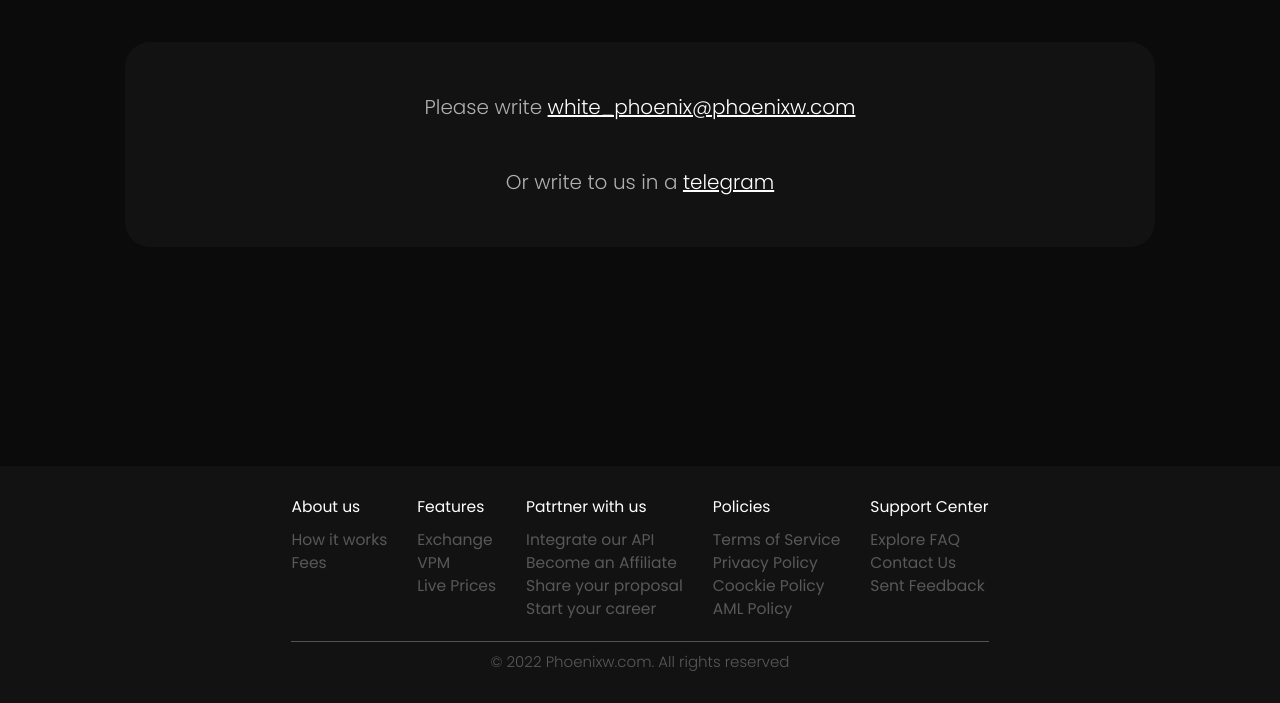
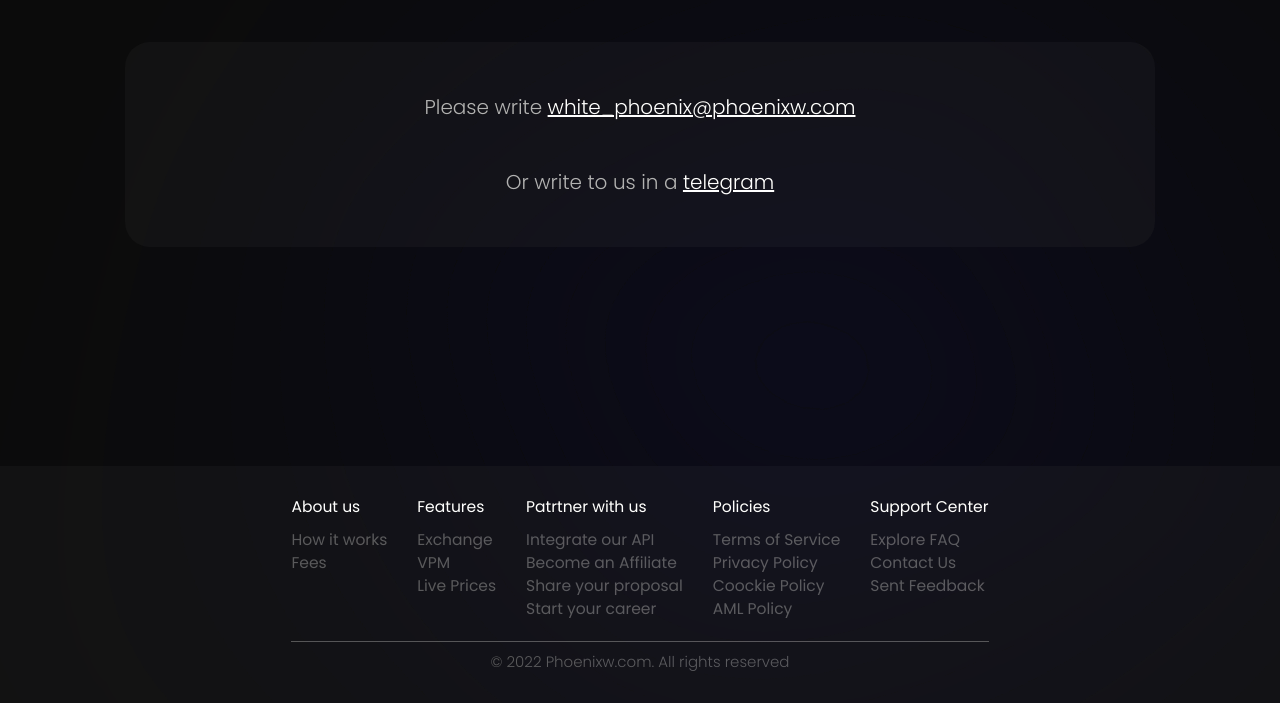
Before and after one commit to chyVacheck/white_proenix, a React app: page /Support in a window 1280 px wide. Shown: the part 97-800 px from the top of the page. Built offline with nearby package versions, Linux system fonts and the light colour scheme.

Commit message:
Add style Support: добавить фон

```diff
--- a/src/Pages/Main/Support/Support.css
+++ b/src/Pages/Main/Support/Support.css
@@ -5,6 +5,25 @@
   display: flex;
   flex-direction: column;
   align-items: center;
+}
+
+.support::before {
+  content: "";
+  width: 437.94px;
+  height: 677.04px;
+  z-index: 0;
+  position: absolute;
+  background: radial-gradient(
+      34.08% 34.22% at 66% 27.65%,
+      #7c75ff 0%,
+      rgba(72, 78, 183, 0) 100%,
+      rgba(159, 167, 255, 0) 100%
+    )
+    /* warning: gradient uses a rotation that is not supported by CSS and may not behave as expected */;
+  mix-blend-mode: color-dodge;
+  filter: blur(243.372px);
+  border-radius: 973.486px;
+  transform: matrix(0.39, -0.88, -0.99, -0.31, 0, 0);
 }
 
 .support__container {
```
